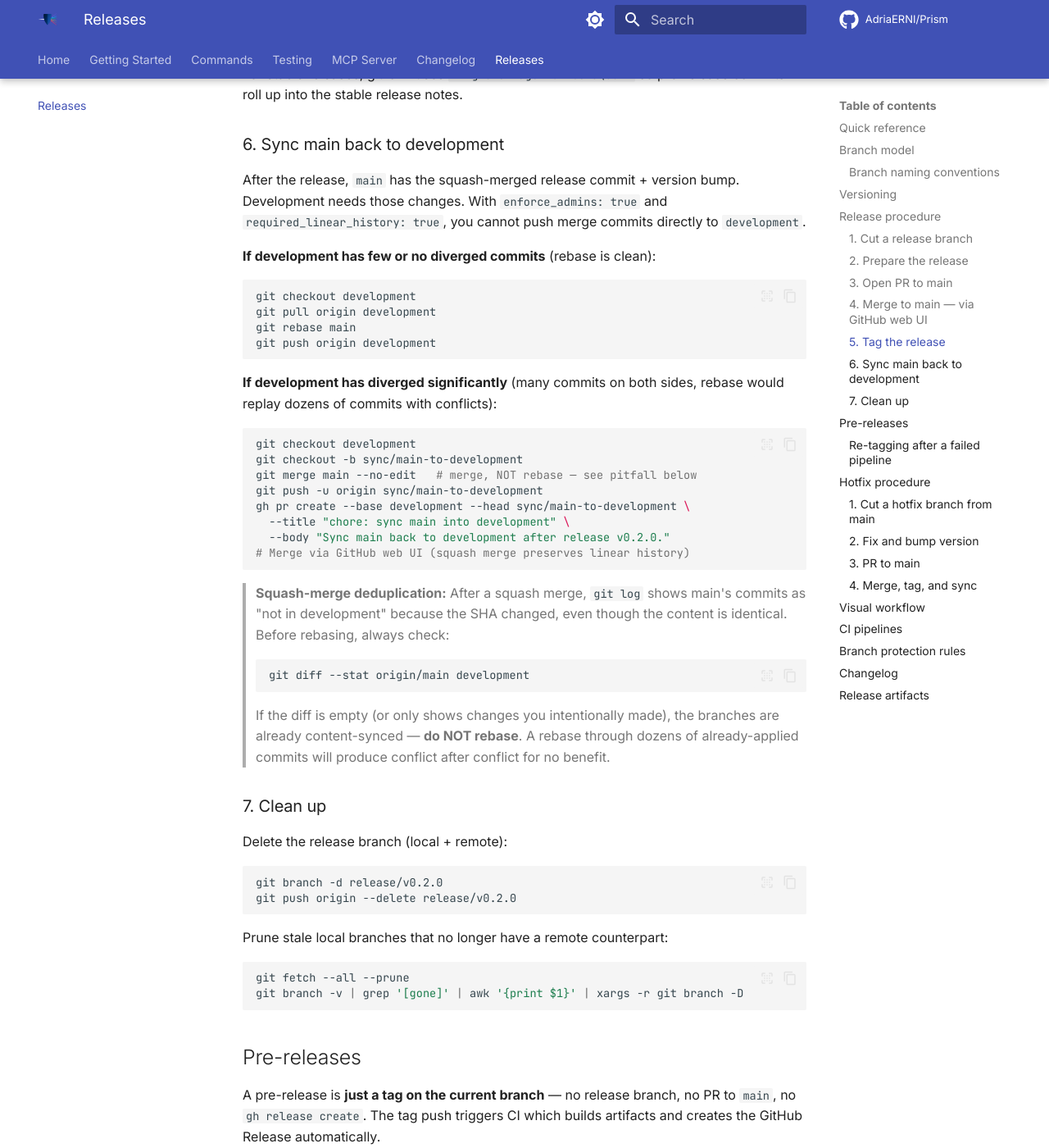
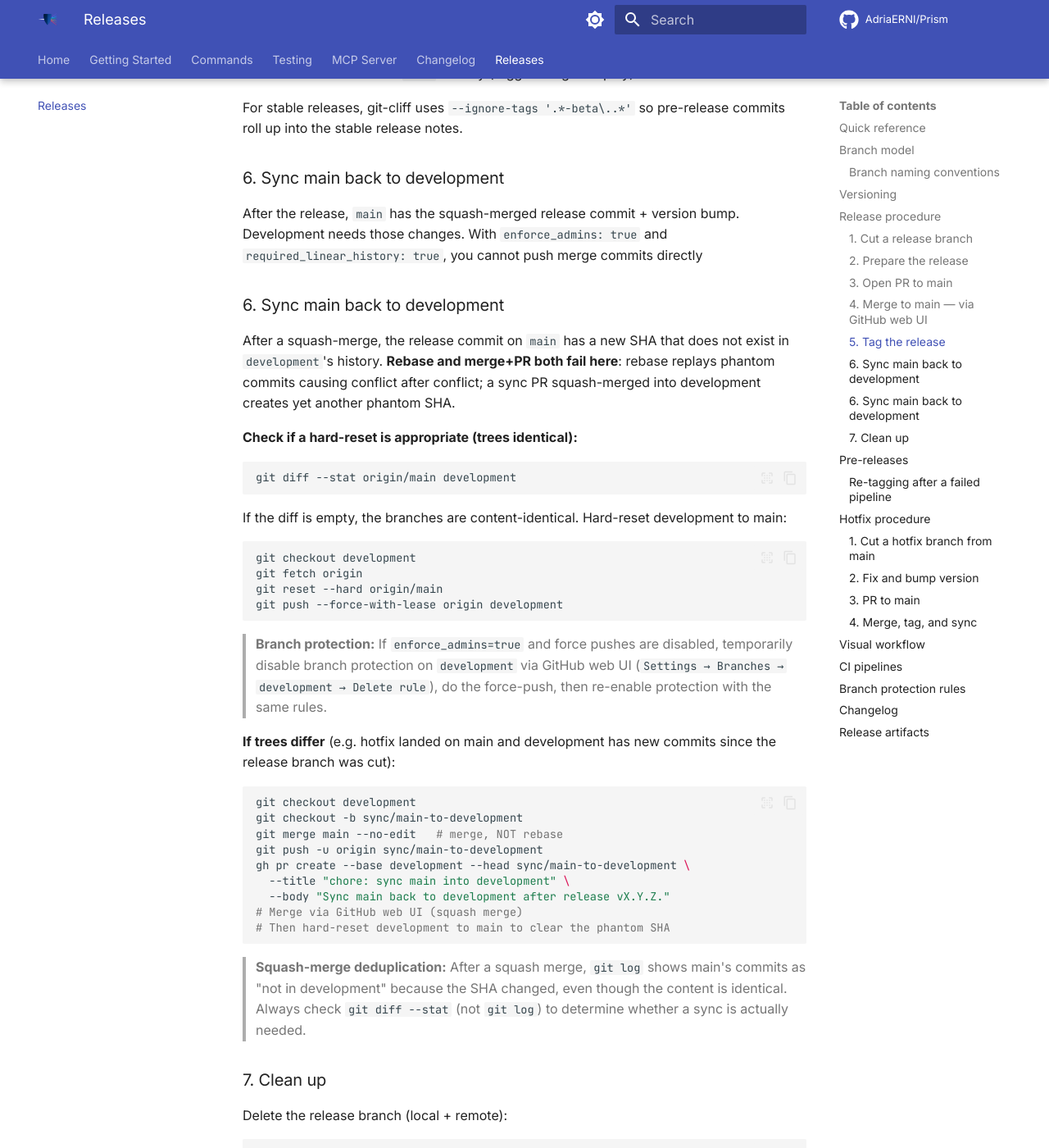
Before and after one commit to AdriaERNI/Prism, an MkDocs documentation site: the page built from docs/releases.md, in a window 1280 px wide and 1400 px high, scrolled down 4202 px. Shown: the whole window at 82% size. Built offline with MkDocs 1.6.1 and Material for MkDocs 9.7.7, drawn with Linux system fonts in a browser that asks for light colours; comment, search, counter and statistics services are not loaded; some of the changed text lies outside the part shown.

Commit message:
docs: fix sync workflow — hard-reset replaces rebase/merge+PR
The squash-merge sync workflow was broken: after a stable release,
squash-merging the release PR into main creates a new SHA that cannot
exist in development's history. The documented sync approaches both
fail:

- Rebase replays phantom commits → conflict after conflict
- Merge+PR (squash-merged) creates yet another phantom SHA → branches
  never converge, each release cycle adds another layer

Fix: hard-reset development to main when trees are identical
(git diff --stat is empty). This makes both branches point to the
same SHA with zero divergence. Requires temporarily disabling branch
protection if enforce_admins=true.

Updated in 3 files:
- AGENTS.md: critical rules #5 and #6
- docs/releases.md: quick reference, step 6, hotfix step 4, visual
  diagram, branch protection section
- .skills/release-workflow/SKILL.md: quick reference, critical rules,
  step 6, hotfix step 4, squash-merge pitfall section

````diff
--- a/docs/releases.md
+++ b/docs/releases.md
@@ -13,7 +13,7 @@ and the CI pipeline that automates artifact builds.
 | **Pre-release** | Tag on development: `git tag vX.Y.Z-beta.N && git push origin vX.Y.Z-beta.N`. CI auto-builds + creates GitHub Pre-release. No branch, no PR, no `gh release create`. |
 | **Stable release** | 1. Cut `release/vX.Y.Z` from development → 2. PR to `main` → 3. Squash-merge via **web UI** → 4. Tag `vX.Y.Z` on main → 5. Push tag → 6. Sync main back to development → 7. Delete release branch. |
 | **Hotfix** | 1. Cut `hotfix/vX.Y.Z` from main → 2. Fix + commit → 3. PR to `main` → 4. Squash-merge via **web UI** → 5. Tag → 6. Sync back to development → 7. Delete hotfix branch. |
-| **Sync main→dev** | Check `git diff --stat origin/main development` first. If empty → already synced, don't rebase. If clean rebase → `git rebase main`. If diverged → `git merge main` on a sync branch + PR. |
+| **Sync main→dev** | Check `git diff --stat origin/main development` first. If empty → hard-reset development to main (`git reset --hard origin/main && git push --force-with-lease origin development`; temporarily disable branch protection if `enforce_admins=true`). If diff shows real changes → `git merge main` on a sync branch + PR. Never rebase or squash-merge a sync PR when trees are identical — it creates phantom SHAs. |
 
 **Critical rules:**
 
@@ -156,43 +156,53 @@ pre-release commits roll up into the stable release notes.
 After the release, `main` has the squash-merged release commit + version
 bump. Development needs those changes. With `enforce_admins: true` and
 `required_linear_history: true`, you cannot push merge commits directly
-to `development`.
+### 6. Sync main back to development
 
-**If development has few or no diverged commits** (rebase is clean):
+After a squash-merge, the release commit on `main` has a new SHA that does
+not exist in `development`'s history. **Rebase and merge+PR both fail here**:
+rebase replays phantom commits causing conflict after conflict; a sync PR
+squash-merged into development creates yet another phantom SHA.
+
+**Check if a hard-reset is appropriate (trees identical):**
+
+```bash
+git diff --stat origin/main development
+```
+
+If the diff is empty, the branches are content-identical. Hard-reset
+development to main:
 
 ```bash
 git checkout development
-git pull origin development
-git rebase main
-git push origin development
+git fetch origin
+git reset --hard origin/main
+git push --force-with-lease origin development
 ```
 
-**If development has diverged significantly** (many commits on both sides,
-rebase would replay dozens of commits with conflicts):
+> **Branch protection:** If `enforce_admins=true` and force pushes are
+> disabled, temporarily disable branch protection on `development` via
+> GitHub web UI (`Settings → Branches → development → Delete rule`), do the
+> force-push, then re-enable protection with the same rules.
+
+**If trees differ** (e.g. hotfix landed on main and development has new
+commits since the release branch was cut):
 
 ```bash
 git checkout development
 git checkout -b sync/main-to-development
-git merge main --no-edit   # merge, NOT rebase — see pitfall below
+git merge main --no-edit   # merge, NOT rebase
 git push -u origin sync/main-to-development
 gh pr create --base development --head sync/main-to-development \
   --title "chore: sync main into development" \
-  --body "Sync main back to development after release v0.2.0."
-# Merge via GitHub web UI (squash merge preserves linear history)
+  --body "Sync main back to development after release vX.Y.Z."
+# Merge via GitHub web UI (squash merge)
+# Then hard-reset development to main to clear the phantom SHA
 ```
 
 > **Squash-merge deduplication:** After a squash merge, `git log` shows
 > main's commits as "not in development" because the SHA changed, even
-> though the content is identical. Before rebasing, always check:
->
-> ```bash
-> git diff --stat origin/main development
-> ```
->
-> If the diff is empty (or only shows changes you intentionally made),
-> the branches are already content-synced — **do NOT rebase**. A rebase
-> through dozens of already-applied commits will produce conflict after
-> conflict for no benefit.
+> though the content is identical. Always check `git diff --stat` (not
+> `git log`) to determine whether a sync is actually needed.
 
 ### 7. Clean up
 
@@ -297,15 +307,11 @@ git pull origin main
 git tag v0.2.1
 git push origin v0.2.1
 
-# Sync back to development (use merge if diverged, rebase if clean)
-git checkout development
-git checkout -b sync/hotfix-v0.2.1-to-dev
-git merge main --no-edit
-git push -u origin sync/hotfix-v0.2.1-to-dev
-gh pr create --base development --head sync/hotfix-v0.2.1-to-dev \
-  --title "sync: hotfix v0.2.1 to development" \
-  --body "Sync hotfix back to development after release v0.2.1."
-# Merge via GitHub web UI (squash merge)
+# Sync back to development
+# Check if trees are identical first:
+git diff --stat origin/main development
+# If empty → hard-reset (see "Sync main back to development" above)
+# If differs → merge+PR, then hard-reset to clear phantom SHA
 
 # Clean up
 git branch -d hotfix/v0.2.1
@@ -333,7 +339,7 @@ git push origin --delete hotfix/v0.2.1
                 │                        │         ├──> GitHub Release (auto)
                 │                        │         └──> CHANGELOG.md commit
                 │                        │
-                │   SYNC: rebase (if clean) or merge+PR (if diverged)
+                │   SYNC: hard-reset dev to main (trees identical)
                 │<──────── main ──────────────────────────────────┘
                 │
                 └── DELETE release/vX.Y.Z (local + remote)
@@ -344,7 +350,7 @@ git push origin --delete hotfix/v0.2.1
                 │                     │
                 │                     TAG vX.Y.Z ──> CI builds
                 │
-                │   SYNC: merge main into dev via sync PR
+                │   SYNC: hard-reset dev to main (trees identical)
                 │<──────── main ──────────────────────┘
                 │
                 └── DELETE hotfix/vX.Y.Z (local + remote)
@@ -380,9 +386,10 @@ Both `main` and `development` are protected with identical rules:
 
 With `enforce_admins: true`, all changes must go through pull requests —
 even for repository admins. To sync `main` back to `development` after a
-release, use `git rebase main` (if clean) or create a sync branch with
-`git merge main` and PR it (if diverged). Squash-merge on the PR preserves
-linear history.
+release, **hard-reset** development to main: temporarily disable branch
+protection on `development`, force-push, then re-enable. Squash-merge
+creates a new SHA that can never match development's history, so rebase
+and merge+PR both produce phantom SHAs without converging the branches.
 
 Dependabot is configured to target `development` (not `main`) in
 `.github/dependabot.yml`.
````
Also changed, not shown: .skills/release-workflow/SKILL.md (+38 -27 lines), AGENTS.md (+2 -2 lines).
